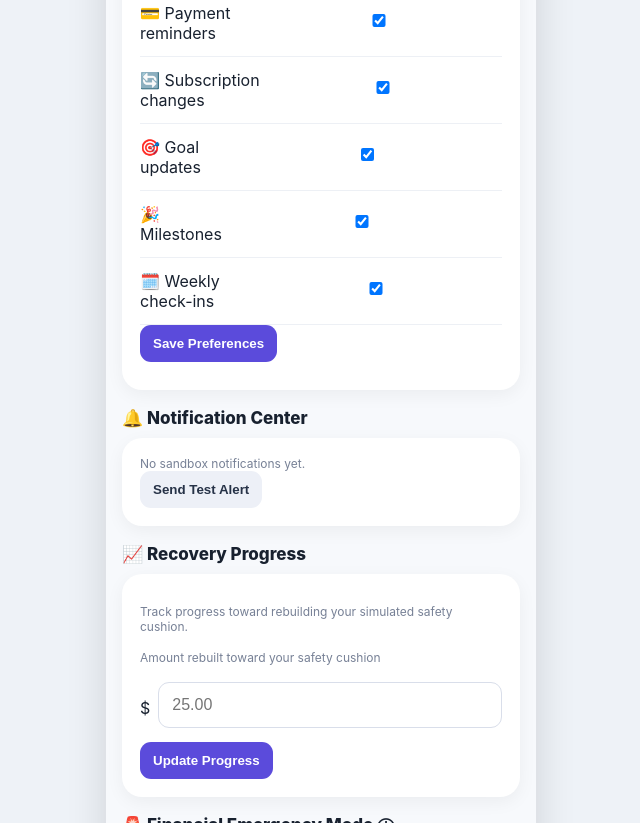
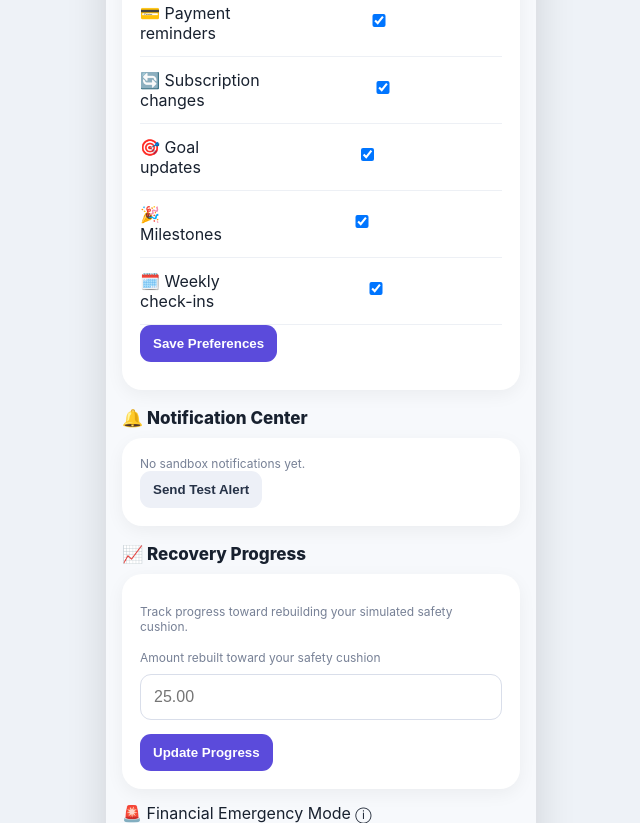
Before and after one commit to pm3159-del/moneviax-demo, a plain HTML site: page index.html in a window 1280 px wide. Shown: the part 1977-2800 px from the top of the page, without its empty margins (319-959 px from the left). Drawn offline with Linux system fonts and the light colour scheme.

Commit message:
Update index.html

```diff
--- a/index.html
+++ b/index.html
@@ -96,10 +96,10 @@ nav{position:fixed;bottom:0;left:50%;transform:translateX(-50%);width:min(430px,
   <p class="muted">Track progress toward rebuilding your simulated safety cushion.</p>
   <div id="recoveryProgress"></div>
 
-<label for="recoveryAmount" class="muted">Amount rebuilt toward your safety cushion</label>
+<label for="recoveryAmount" class="muted">
+  Amount rebuilt toward your safety cushion
+</label>
 
-<div style="display:flex;gap:8px;align-items:center;margin-top:8px">
-  <span>$</span>
 <input
   id="recoveryAmount"
   type="number"
@@ -108,13 +108,13 @@ nav{position:fixed;bottom:0;left:50%;transform:translateX(-50%);width:min(430px,
   step="0.01"
   placeholder="25.00"
   inputmode="decimal"
-    style="flex:1"
 >
-</div>
 
-<button class="primary" onclick="updateRecoveryProgress()">Update Progress</button>
+<button class="primary" onclick="updateRecoveryProgress()">
+  Update Progress
+</button>
 
-</div>
+</div
 <div class="title">
   🚨 Financial Emergency Mode
   <span class="info-icon"
```
Lines whose indentation alone changed are shown as unchanged.
